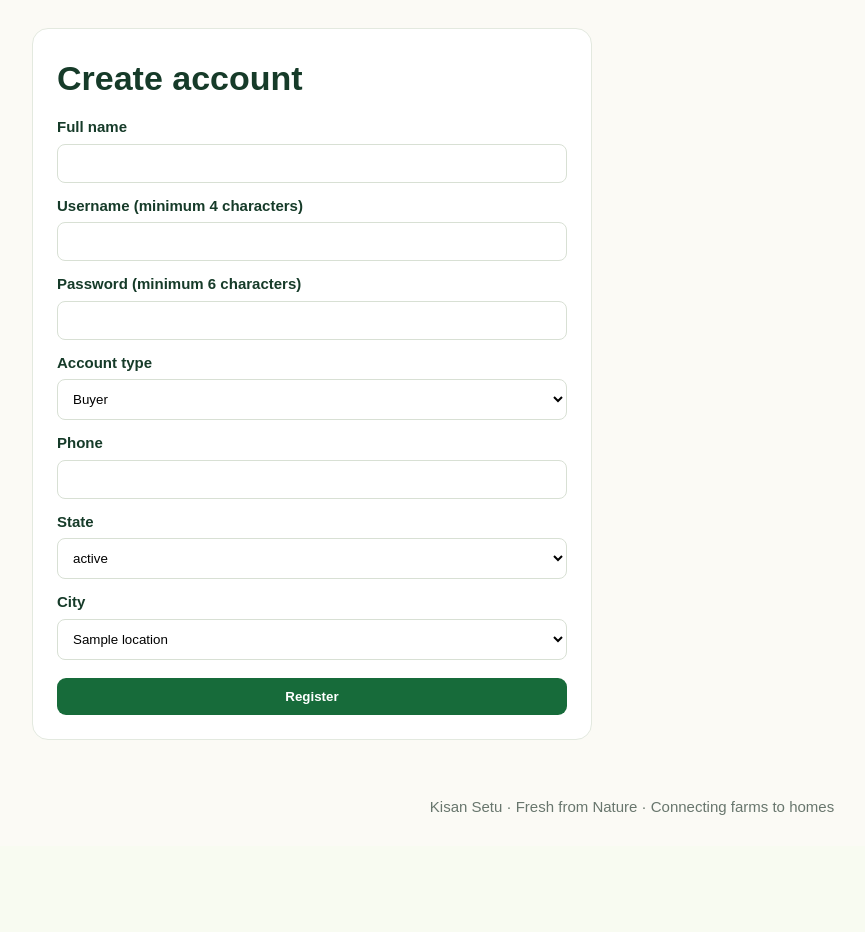
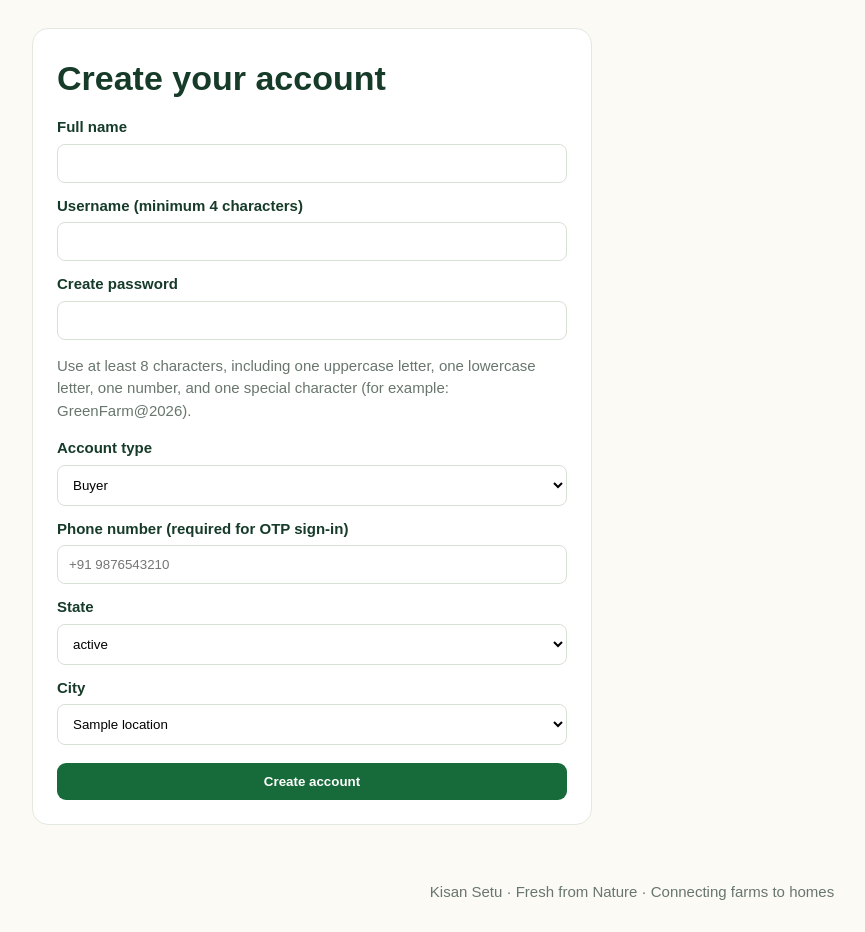
Before and after one commit to VikasAhirwar3108/kisan-setu-project, a Python web app: template templates/register.html in a window 1280 px wide. Shown: the part 159-1091 px from the top of the page, without its empty margins (8-873 px from the left). Before the commit the page ends 974 px from the top, so only its background shows below. Run offline with Jinja, Linux system fonts and the light colour scheme; the template is opened without the code that fills it: most values are stand-ins (such as "Sample title", 1, 10 or a date in 2020).

Commit message:
Add files via upload

```diff
--- a/templates/register.html
+++ b/templates/register.html
@@ -1 +1,12 @@
-{% extends 'base.html' %}{% block content %}<form class="form" method="post"><h1>Create account</h1><label>Full name</label><input name="name" required><label>Username (minimum 4 characters)</label><input name="username" required minlength="4"><label>Password (minimum 6 characters)</label><input type="password" name="password" required minlength="6"><label>Account type</label><select name="role"><option value="buyer">Buyer</option><option value="farmer">Farmer</option><option value="driver">Delivery Driver</option></select><label>Phone</label><input name="phone"><label>State</label><select name="state" id="state" required>{% for s in states %}<option>{{ s }}</option>{% endfor %}</select><label>City</label><select name="city" id="city" required>{% for c in locations[states[0]] %}<option>{{ c }}</option>{% endfor %}</select><button style="width:100%;margin-top:18px">Register</button></form><script>const locations={{ locations|tojson }};const s=document.getElementById('state'),c=document.getElementById('city');function fill(){c.innerHTML='';(locations[s.value]||[]).forEach(x=>{let o=document.createElement('option');o.textContent=x;o.value=x;c.appendChild(o)})}s.addEventListener('change',fill);</script>{% endblock %}
+{% extends 'base.html' %}{% block content %}
+<form class="form" method="post"><h1>Create your account</h1>
+<label>Full name</label><input name="name" required autocomplete="name">
+<label>Username (minimum 4 characters)</label><input name="username" required minlength="4" autocomplete="username">
+<label>Create password</label><input type="password" name="password" required minlength="8" autocomplete="new-password">
+<p class="muted">Use at least 8 characters, including one uppercase letter, one lowercase letter, one number, and one special character (for example: GreenFarm@2026).</p>
+<label>Account type</label><select name="role"><option value="buyer">Buyer</option><option value="farmer">Farmer</option><option value="driver">Delivery Driver</option></select>
+<label>Phone number (required for OTP sign-in)</label><input name="phone" type="tel" required placeholder="+91 9876543210" autocomplete="tel">
+<label>State</label><select name="state" id="state" required>{% for s in states %}<option>{{ s }}</option>{% endfor %}</select>
+<label>City</label><select name="city" id="city" required>{% for c in locations[states[0]] %}<option>{{ c }}</option>{% endfor %}</select>
+<button style="width:100%;margin-top:18px">Create account</button></form>
+<script>const locations={{ locations|tojson }};const s=document.getElementById('state'),c=document.getElementById('city');function fill(){c.innerHTML='';(locations[s.value]||[]).forEach(x=>{let o=document.createElement('option');o.textContent=x;o.value=x;c.appendChild(o)})}s.addEventListener('change',fill);</script>{% endblock %}
--- /dev/null
+++ b/templates/verify_otp.html
@@ -0,0 +1,5 @@
+{% extends 'base.html' %}{% block content %}
+<form class="form" method="post"><h1>Verify your phone</h1><p class="muted">Enter the 6-digit OTP sent to your registered phone number.</p>
+<label>One-time password</label><input name="code" inputmode="numeric" pattern="[0-9]{6}" maxlength="6" required autocomplete="one-time-code">
+<button style="width:100%;margin-top:18px">Verify and sign in</button>
+<p><a href="{{ url_for('login') }}">Back to sign in</a></p></form>{% endblock %}
```
Also changed, not shown: templates/login.html (+7 -16 lines).
